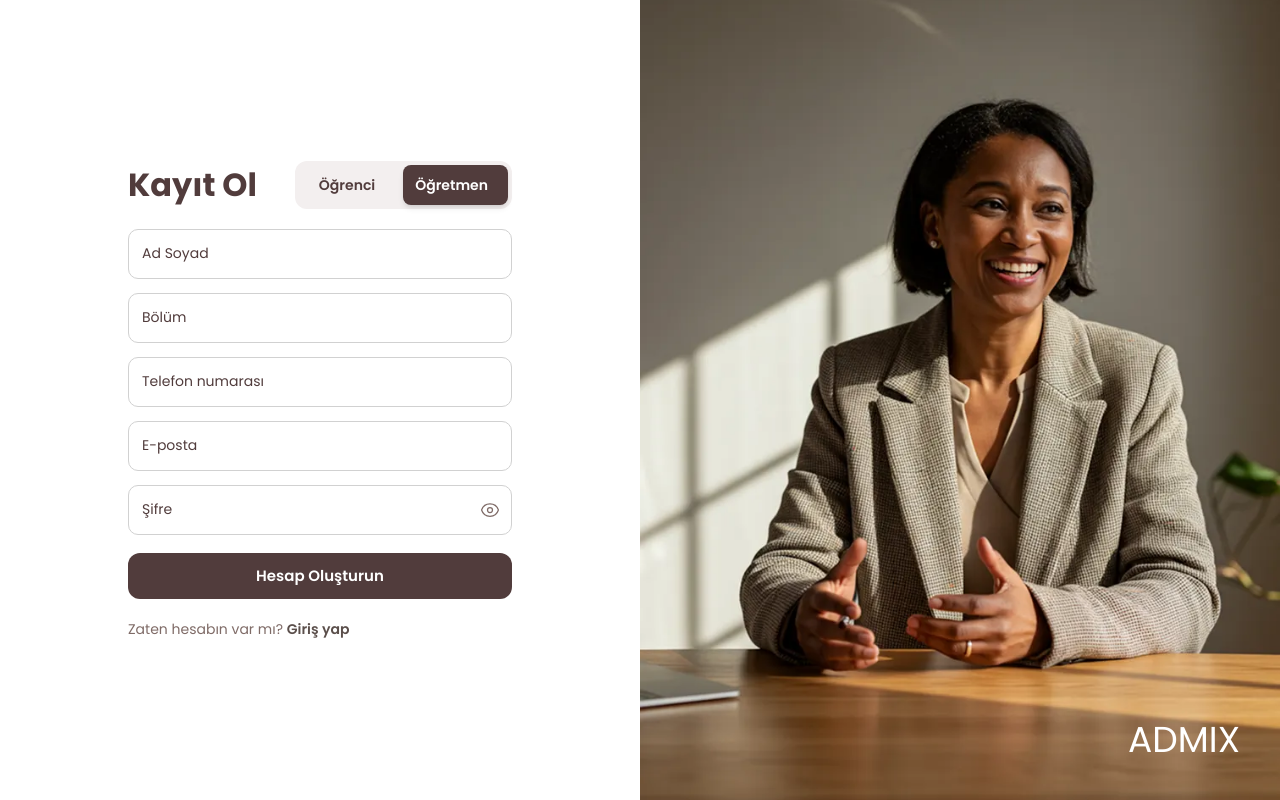
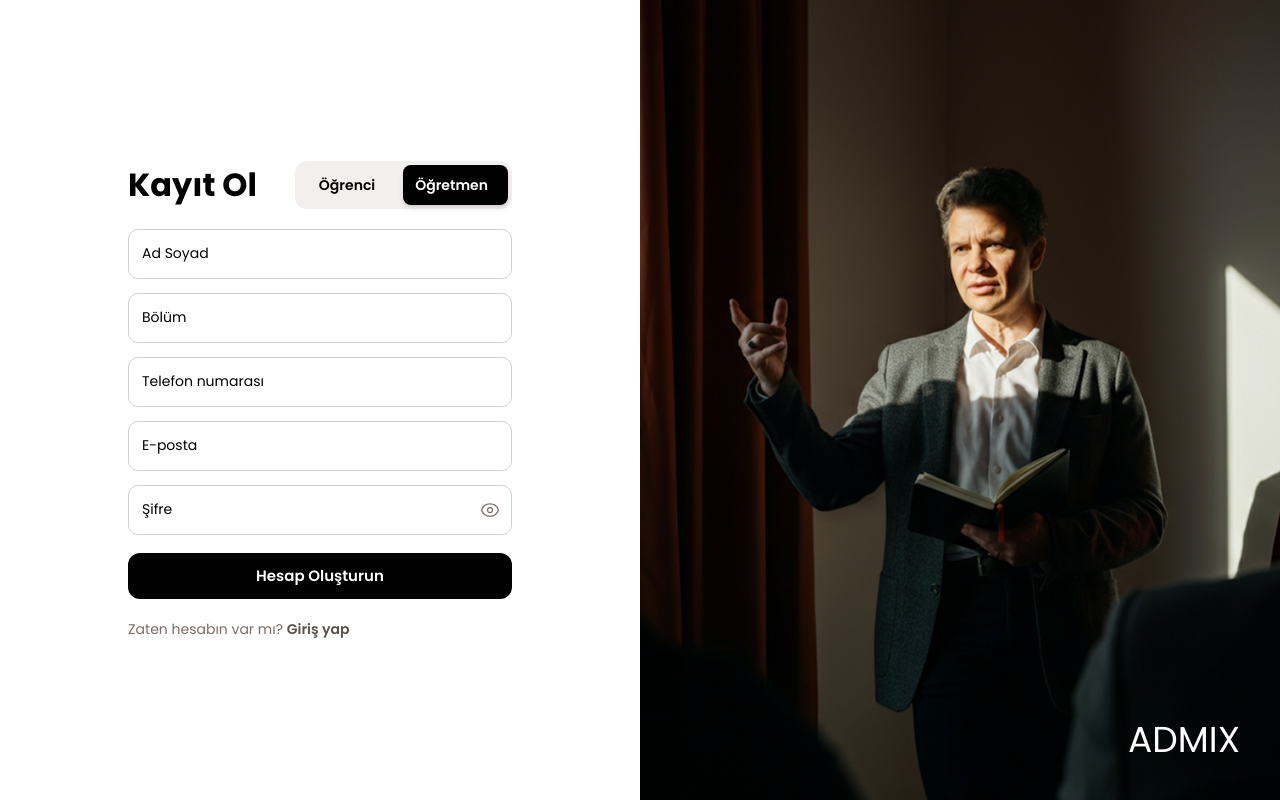
Before and after one commit to emirkzmc/AtlasAI, a React (Vite) app: page /register in a window 1280 px wide. Both pictures are taken after a click on the button "Öğretmen". Built offline with nearby package versions, Linux system fonts and the light colour scheme.

Commit message:
feat(register): implement role-based dynamic theming and smooth animations

```diff
--- a/src/components/Button.tsx
+++ b/src/components/Button.tsx
@@ -8,7 +8,7 @@ type ButtonProps = ButtonHTMLAttributes<HTMLButtonElement> & {
 function Button({ children, className = '', variant = 'primary', ...props }: ButtonProps) {
   let baseStyles = ''
   if (variant === 'primary') {
-    baseStyles = 'w-full cursor-pointer mt-1 min-h-11.5 rounded-xl bg-[#513C3C] px-4 text-[15px] font-semibold text-white transition hover:opacity-95'
+    baseStyles = 'w-full cursor-pointer mt-1 min-h-11.5 rounded-xl bg-brand px-4 text-[15px] font-semibold text-white transition hover:opacity-95'
   } else if (variant === 'icon') {
     baseStyles = 'cursor-pointer flex items-center justify-center bg-transparent border-none p-0 transition-colors'
   }
--- a/src/components/FloatingLabel.tsx
+++ b/src/components/FloatingLabel.tsx
@@ -32,7 +32,7 @@ export default function FloatingLabel({ label, name, type = 'text' }: FloatingLa
       />
       <Label
         htmlFor={name}
-        className={active ? 'top-1.5 text-xs font-medium text-[#513C3C]' : 'top-3.5 text-sm text-[#513C3C]'}
+        className={active ? 'top-1.5 text-xs font-medium text-[#786c6c]' : 'top-3.5 text-sm text-brand'}
       >
         {label}
       </Label>
@@ -42,7 +42,7 @@ export default function FloatingLabel({ label, name, type = 'text' }: FloatingLa
           type="button"
           variant="icon"
           onClick={() => setShowPassword(!showPassword)}
-          className="absolute right-3 top-1/2 -translate-y-1/2 text-[#7F6B67] hover:text-[#513C3C]"
+          className="absolute right-3 top-1/2 -translate-y-1/2 text-[#7F6B67] hover:text-brand"
           aria-label={showPassword ? 'Şifreyi gizle' : 'Şifreyi göster'}
         >
           {showPassword ? (
--- a/src/components/Input.tsx
+++ b/src/components/Input.tsx
@@ -6,7 +6,7 @@ function Input({ className = '', ...props }: InputProps) {
   return (
     <input
       {...props}
-      className={`w-full rounded-[10px] border border-[#D1D1D1] bg-white px-3.5 pb-2 pt-5 text-sm text-[#3F3131] outline-none transition-colors focus:border-[#513C3C] ${className}`.trim()}
+      className={`w-full rounded-[10px] border border-[#D1D1D1] bg-white px-3.5 pb-2 pt-5 text-sm text-[#3F3131] outline-none transition-colors focus:border-brand ${className}`.trim()}
     />
   )
 }
--- a/src/components/register/DateInput.tsx
+++ b/src/components/register/DateInput.tsx
@@ -33,28 +33,24 @@ function DateInput({ name, label, placeholder }: DateInputProps) {
 
   return (
     <div ref={wrapperRef} className="relative w-full">
-      {/* Hidden native input for form submission */}
       <input type="hidden" name={name} value={date ? date.format('YYYY-MM-DD') : ''} />
 
-      {/* Clickable display input */}
       <button
         type="button"
         onClick={() => setOpen((prev) => !prev)}
-        className="flex w-full cursor-pointer items-center rounded-[10px] border border-[#D1D1D1] bg-white px-3.5 pb-2 pt-5 text-left text-sm outline-none transition-colors focus:border-[#513C3C]"
+        className="flex w-full cursor-pointer items-center rounded-[10px] border border-[#D1D1D1] bg-white px-3.5 pb-2 pt-5 text-left text-sm outline-none transition-colors focus:border-brand"
       >
         <span className={date ? 'text-[#3F3131]' : 'text-transparent'}>
           {date ? date.format('DD / MM / YYYY') : placeholder}
         </span>
       </button>
 
-      {/* Floating Label */}
       <Label
-        className={date || open ? 'top-1.5 text-xs font-medium text-[#513C3C]' : 'top-3.5 text-sm text-[#513C3C]'}
+        className={date || open ? 'top-1.5 text-xs font-medium text-[#786c6c]' : 'top-3.5 text-sm text-brand'}
       >
         {label}
       </Label>
 
-      {/* Calendar popup */}
       <AnimatePresence>
         {open && (
           <motion.div
--- a/src/components/register/RegisterForm.tsx
+++ b/src/components/register/RegisterForm.tsx
@@ -15,15 +15,10 @@ type FieldDef = {
 type RegisterFormProps = {
   role: Role
   fields: FieldDef[]
-  direction: number
   onRoleChange: (role: Role) => void
 }
 
-const formVariants = {
-  initial: (dir: number) => ({ x: dir * -60, opacity: 0 }),
-  animate: { x: 0, opacity: 1, transition: { duration: 0.55, ease: [0.22, 1, 0.36, 1] as const } },
-  exit: (dir: number) => ({ x: dir * 60, opacity: 0, transition: { duration: 0.35, ease: 'easeIn' as const } }),
-}
+
 
 const fieldVariants = {
   hidden: { opacity: 0, y: 14 },
@@ -35,22 +30,13 @@ const staggerVariants = {
   hidden: {},
 }
 
-function RegisterForm({ role, fields, direction, onRoleChange }: RegisterFormProps) {
+function RegisterForm({ role, fields, onRoleChange }: RegisterFormProps) {
   return (
-    <AnimatePresence mode="wait" custom={direction}>
-      <motion.div
-        key={role + '-form'}
-        className="flex w-1/2 h-screen flex-col justify-center gap-5 bg-white px-20 xl:px-32 2xl:px-40 py-8"
-        custom={direction}
-        variants={formVariants}
-        initial="initial"
-        animate="animate"
-        exit="exit"
-      >
+    <div className="flex w-full h-full flex-col justify-center gap-5 bg-white px-20 xl:px-32 2xl:px-40 py-8">
         {/* ── Title + Tab ── */}
         <div className="flex justify-between gap-4">
           <motion.h1
-            className="m-0 text-[32px] font-bold text-[#513C3C]"
+            className="m-0 text-[32px] font-bold text-brand"
             initial={{ y: -10, opacity: 0 }}
             animate={{ y: 0, opacity: 1 }}
             transition={{ delay: 0.15, duration: 0.4 }}
@@ -109,8 +95,7 @@ function RegisterForm({ role, fields, direction, onRoleChange }: RegisterFormPro
             Giriş yap
           </span>
         </motion.p>
-      </motion.div>
-    </AnimatePresence>
+      </div>
   )
 }
 
--- a/src/components/register/RegisterImage.tsx
+++ b/src/components/register/RegisterImage.tsx
@@ -19,7 +19,7 @@ function RegisterImage({ role, direction }: RegisterImageProps) {
     <AnimatePresence mode="wait" custom={direction}>
       <motion.div
         key={role + '-img'}
-        className="relative h-full w-1/2 overflow-hidden"
+        className="relative h-full w-full overflow-hidden pointer-events-none"
         custom={direction}
         variants={imageVariants}
         initial="initial"
@@ -27,7 +27,7 @@ function RegisterImage({ role, direction }: RegisterImageProps) {
         exit="exit"
       >
         <motion.img
-          src={isStudent ? '/img/login-img.webp' : '/img/login-img2.webp'}
+          src={isStudent ? '/img/login-img.png' : '/img/login-img2.png'}
           alt="Kayıt görseli"
           className="h-full w-full object-cover"
           initial={{ scale: 1.08 }}
--- a/src/components/register/RegisterTab.tsx
+++ b/src/components/register/RegisterTab.tsx
@@ -21,7 +21,7 @@ function RegisterTab({ role, onChange }: RegisterTabProps) {
     >
       {/* Sliding indicator */}
       <motion.div
-        className="absolute top-1 bottom-1 rounded-lg bg-[#513C3C] shadow-md"
+        className="absolute top-1 bottom-1 rounded-lg bg-brand shadow-md"
         layout
         transition={tabSpring}
         style={{
@@ -34,7 +34,7 @@ function RegisterTab({ role, onChange }: RegisterTabProps) {
         type="button"
         onClick={() => onChange('student')}
         className={`relative z-10 cursor-pointer rounded-lg border-none px-5 py-2 text-sm font-semibold transition-colors duration-200 ${
-          isStudent ? 'text-white' : 'text-[#513C3C] hover:text-[#3a2a2a]'
+          isStudent ? 'text-white' : 'text-brand hover:text-brand-hover'
         }`}
         style={{ background: 'transparent' }}
       >
@@ -45,7 +45,7 @@ function RegisterTab({ role, onChange }: RegisterTabProps) {
         type="button"
         onClick={() => onChange('teacher')}
         className={`relative z-10 cursor-pointer rounded-lg border-none px-5 py-2 text-sm font-semibold transition-colors duration-200 ${
-          !isStudent ? 'text-white' : 'text-[#513C3C] hover:text-[#3a2a2a]'
+          !isStudent ? 'text-white' : 'text-brand hover:text-brand-hover'
         }`}
         style={{ background: 'transparent' }}
       >
--- a/src/index.css
+++ b/src/index.css
@@ -3,12 +3,19 @@
 
 @theme {
   --font-sans: "Poppins", ui-sans-serif, system-ui, sans-serif;
+  --color-brand: #513C3C;
+  --color-brand-hover: #3a2a2a;
 }
 
 :root {
   font-family: "Poppins", ui-sans-serif, system-ui, sans-serif;
 }
 
+[data-theme="teacher"] {
+  --color-brand: #000000;
+  --color-brand-hover: #333333;
+}
+
 body {
   font-family: inherit;
 }
--- a/src/pages/RegisterPage.tsx
+++ b/src/pages/RegisterPage.tsx
@@ -1,4 +1,5 @@
 import { useState } from 'react'
+import { motion, AnimatePresence } from 'framer-motion'
 import RegisterImage from '../components/register/RegisterImage'
 import RegisterForm from '../components/register/RegisterForm'
 
@@ -28,19 +29,53 @@ function RegisterPage() {
   const direction = isStudent ? 1 : -1
 
   return (
-    <main className="h-screen w-screen overflow-hidden">
-      <section className="flex h-full w-full">
-        {isStudent ? (
-          <>
-            <RegisterImage role={role} direction={direction} />
-            <RegisterForm role={role} fields={fields} direction={direction} onRoleChange={setRole} />
-          </>
-        ) : (
-          <>
-            <RegisterForm role={role} fields={fields} direction={direction} onRoleChange={setRole} />
-            <RegisterImage role={role} direction={direction} />
-          </>
-        )}
+    <main className="h-screen w-screen overflow-hidden" data-theme={role}>
+      <section className="relative h-full w-full bg-[#f4f4f4]">
+        {/* Left Side (Student Image) */}
+        <div className="absolute top-0 bottom-0 left-0 w-1/2 overflow-hidden">
+          <AnimatePresence>
+            {isStudent && (
+              <motion.div
+                key="student-img"
+                className="h-full w-full"
+                initial={{ opacity: 0 }}
+                animate={{ opacity: 1 }}
+                exit={{ opacity: 0 }}
+                transition={{ duration: 0.4 }}
+              >
+                <RegisterImage role="student" direction={direction} />
+              </motion.div>
+            )}
+          </AnimatePresence>
+        </div>
+
+        {/* Right Side (Teacher Image) */}
+        <div className="absolute top-0 bottom-0 right-0 w-1/2 overflow-hidden">
+          <AnimatePresence>
+            {!isStudent && (
+              <motion.div
+                key="teacher-img"
+                className="h-full w-full"
+                initial={{ opacity: 0 }}
+                animate={{ opacity: 1 }}
+                exit={{ opacity: 0 }}
+                transition={{ duration: 0.4 }}
+              >
+                <RegisterImage role="teacher" direction={direction} />
+              </motion.div>
+            )}
+          </AnimatePresence>
+        </div>
+
+        {/* Form side */}
+        <motion.div
+          className="absolute top-0 bottom-0 w-1/2 z-10 shadow-2xl"
+          initial={false}
+          animate={{ left: isStudent ? '50%' : '0%' }}
+          transition={{ duration: 0.7, ease: [0.22, 1, 0.36, 1] }}
+        >
+          <RegisterForm role={role} fields={fields} onRoleChange={setRole} />
+        </motion.div>
       </section>
     </main>
   )
```
Also changed, not shown: public/img/login-img.png (added), public/img/login-img2.png (added).
